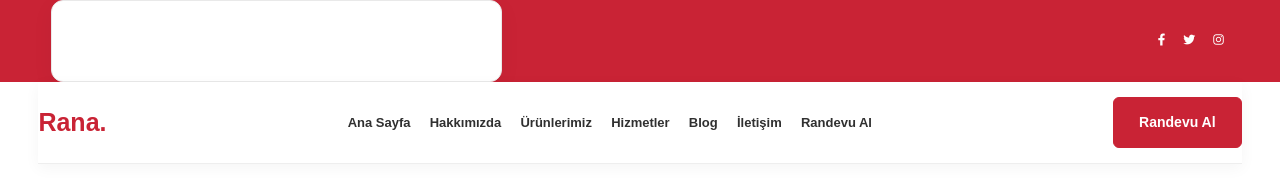
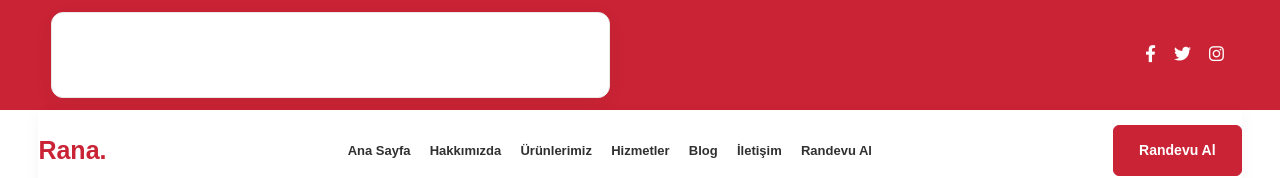
Before and after one commit to harmonyisitme/harmony-klinik, a website: page frontend/iletisim.html in a window 1280 px wide. Shown: the top 178 px of the page. Drawn offline with Linux system fonts and the light colour scheme; no server answers.

Commit message:
Update style.css

```diff
--- a/frontend/style.css
+++ b/frontend/style.css
@@ -2928,3 +2928,45 @@ header.navbar,
         color: #ffffff !important;
     }
 }
+/* ÜST İLETİŞİM ALANI */
+.top-bar {
+    background: #c92335 !important;
+    color: #ffffff !important;
+    border: none !important;
+    padding: 12px 0 !important;
+}
+
+.top-bar,
+.top-bar a,
+.top-bar .contact-info,
+.top-bar .contact-info a,
+.top-bar #headerSocials a {
+    color: #ffffff !important;
+    font-size: 15px !important;
+    font-weight: 600 !important;
+    line-height: 1.6 !important;
+}
+
+.top-bar i,
+.top-bar .contact-info i {
+    color: #ffffff !important;
+    font-size: 17px !important;
+}
+
+.top-bar a:hover {
+    color: #ffe2e5 !important;
+}
+
+/* Mobilde de okunaklı kalsın */
+@media (max-width: 768px) {
+    .top-bar {
+        padding: 10px 12px !important;
+    }
+
+    .top-bar,
+    .top-bar a,
+    .top-bar .contact-info,
+    .top-bar .contact-info a {
+        font-size: 14px !important;
+    }
+}
```
